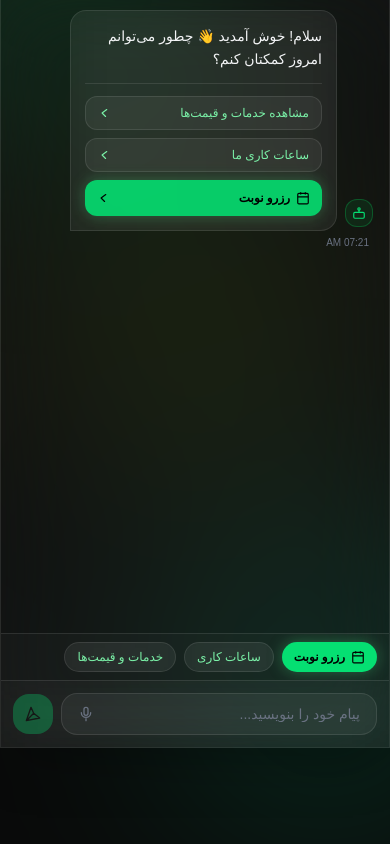
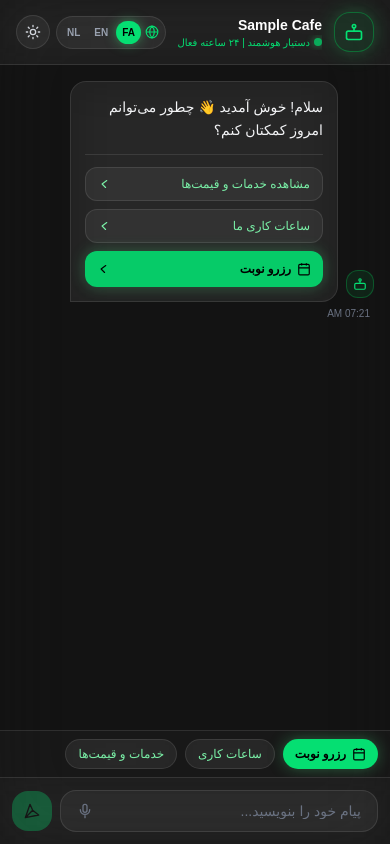
Before and after one commit to nimasharifiniko/NimbleDesk, a Next.js app in the folder frontend/: page /c/sample-cafe in a window 390 px wide. Built offline with nearby package versions, Linux system fonts and the light colour scheme.

Commit message:
fix(chat) mobile viewport dynamic height & sticky header

```diff
--- a/frontend/src/app/c/[slug]/page.tsx
+++ b/frontend/src/app/c/[slug]/page.tsx
@@ -276,42 +276,42 @@ function CustomerChatContent() {
 
   return (
     <div
-      className="relative min-h-screen bg-neutral-950 light:bg-neutral-100 text-gray-100 light:text-slate-900 flex justify-center items-center p-0 md:p-6 font-sans overflow-hidden transition-colors duration-300"
+      className="relative flex flex-col h-[100dvh] max-h-[100dvh] w-full overflow-hidden bg-neutral-950 light:bg-neutral-100 text-gray-100 light:text-slate-900 font-sans transition-colors duration-300 md:items-center md:justify-center md:p-6"
       dir={t.dir}
     >
-      {/* نورهای محو سبز پس‌زمینه (Ambient Glow) */}
-      <div className="pointer-events-none absolute -top-24 -left-24 h-80 w-80 rounded-full bg-green-500/20 blur-[120px]" />
-      <div className="pointer-events-none absolute -bottom-24 -right-24 h-80 w-80 rounded-full bg-emerald-500/20 blur-[120px]" />
-      <div className="pointer-events-none absolute top-1/2 left-1/2 h-72 w-72 -translate-x-1/2 -translate-y-1/2 rounded-full bg-lime-500/10 blur-[100px]" />
+      {/* نورهای محو سبز پس‌زمینه (Ambient Glow) — فقط دسکتاپ */}
+      <div className="pointer-events-none hidden md:block absolute -top-24 -left-24 h-80 w-80 rounded-full bg-green-500/20 blur-[120px]" />
+      <div className="pointer-events-none hidden md:block absolute -bottom-24 -right-24 h-80 w-80 rounded-full bg-emerald-500/20 blur-[120px]" />
+      <div className="pointer-events-none hidden md:block absolute top-1/2 left-1/2 h-72 w-72 -translate-x-1/2 -translate-y-1/2 rounded-full bg-lime-500/10 blur-[100px]" />
 
-      <div className="relative z-10 w-full max-w-md h-screen md:h-[840px] bg-white/[0.04] light:bg-white/90 border border-white/10 light:border-slate-200 rounded-none md:rounded-3xl shadow-2xl light:shadow-md backdrop-blur-2xl flex flex-col overflow-hidden">
-        {/* Header */}
-        <div className="bg-white/[0.03] light:bg-white/80 border-b border-white/10 light:border-slate-200 p-4 flex items-center justify-between z-10 backdrop-blur-xl">
-          <div className="flex items-center gap-3">
-            <div className="w-10 h-10 rounded-2xl bg-green-500/10 border border-green-500/40 flex items-center justify-center text-green-400 shadow-[0_0_20px_rgba(34,197,94,0.3)]">
+      <div className="relative z-10 w-full h-full md:max-w-md md:h-[840px] md:max-h-[90vh] bg-white/[0.04] light:bg-white/90 border-0 md:border md:border-white/10 md:light:border-slate-200 rounded-none md:rounded-3xl shadow-2xl light:shadow-md backdrop-blur-2xl flex flex-col overflow-hidden">
+        {/* Header — flex-none + sticky top-0 برای ماندگاری در موبایل */}
+        <div className="flex-none sticky top-0 z-20 w-full bg-white/[0.03] light:bg-white/80 border-b border-white/10 light:border-slate-200 px-4 py-3 sm:px-6 flex items-center justify-between gap-2 backdrop-blur-xl">
+          <div className="flex items-center gap-3 min-w-0 flex-1">
+            <div className="w-10 h-10 rounded-2xl bg-green-500/10 border border-green-500/40 flex items-center justify-center text-green-400 shadow-[0_0_20px_rgba(34,197,94,0.3)] shrink-0">
               <BotIcon className="w-5 h-5" />
             </div>
-            <div>
-              <h1 className="font-bold text-white light:text-slate-900 text-base capitalize">
+            <div className="min-w-0 flex-1">
+              <h1 className="font-bold text-white light:text-slate-900 text-sm sm:text-base capitalize truncate">
                 {slug.replace(/-/g, " ")}
               </h1>
-              <p className="text-xs text-green-400 flex items-center gap-1">
-                <span className="w-2 h-2 rounded-full bg-green-400 animate-pulse shadow-[0_0_8px_rgba(74,222,128,0.8)]"></span>
-                {t.subtitle}
+              <p className="text-[10px] sm:text-xs text-green-400 flex items-center gap-1 truncate">
+                <span className="w-2 h-2 rounded-full bg-green-400 animate-pulse shadow-[0_0_8px_rgba(74,222,128,0.8)] shrink-0"></span>
+                <span className="truncate">{t.subtitle}</span>
               </p>
             </div>
           </div>
 
-          <div className="flex items-center gap-2">
+          <div className="flex items-center gap-1.5 shrink-0">
             {/* سوئیچر ۳ زبانه */}
-            <div className="flex items-center gap-1 px-1 py-1 rounded-full bg-white/5 light:bg-white/80 border border-white/10 light:border-slate-200 backdrop-blur-xl">
-              <GlobeIcon className="w-3.5 h-3.5 text-green-400 mx-1" />
+            <div className="flex items-center gap-0.5 px-1 py-1 rounded-full bg-white/5 light:bg-white/80 border border-white/10 light:border-slate-200 backdrop-blur-xl">
+              <GlobeIcon className="w-3.5 h-3.5 text-green-400 mx-0.5 shrink-0" />
               {langOptions.map((opt) => (
                 <button
                   key={opt.code}
                   type="button"
                   onClick={() => setLang(opt.code)}
-                  className={`px-2 py-1 rounded-full text-[10px] font-semibold transition ${lang === opt.code
+                  className={`px-1.5 sm:px-2 py-1 rounded-full text-[10px] font-semibold transition ${lang === opt.code
                     ? "bg-green-400 text-black shadow-[0_0_12px_rgba(74,222,128,0.5)]"
                     : "text-gray-400 light:text-slate-500 hover:text-gray-200 light:hover:text-slate-800"
                     }`}
@@ -326,14 +326,14 @@ function CustomerChatContent() {
               type="button"
               onClick={toggleTheme}
               aria-label="Toggle theme"
-              className="flex items-center justify-center rounded-full bg-white/5 light:bg-white/80 border border-white/10 light:border-slate-200 p-2 text-gray-300 light:text-slate-600 backdrop-blur-xl transition hover:border-emerald-500/40"
+              className="flex items-center justify-center rounded-full bg-white/5 light:bg-white/80 border border-white/10 light:border-slate-200 p-2 text-gray-300 light:text-slate-600 backdrop-blur-xl transition hover:border-emerald-500/40 shrink-0"
             >
               {theme === "dark" ? <SunIcon /> : <MoonIcon />}
             </button>
           </div>
         </div>
 
-        {/* Chat Messages */}
+        {/* Chat Messages — flex-1 برای پر کردن فضای میانی */}
         <div className="flex-1 overflow-y-auto p-4 space-y-4">
           {messages.map((msg, index) => (
             <div
@@ -408,8 +408,8 @@ function CustomerChatContent() {
           <div ref={chatEndRef} />
         </div>
 
-        {/* Quick Buttons — اسکرول‌بار کاملاً مخفی */}
-        <div className="px-3 py-2 bg-white/[0.02] light:bg-white/60 border-t border-white/10 light:border-slate-200 flex gap-2 overflow-x-auto [scrollbar-width:none] [-ms-overflow-style:none] [&::-webkit-scrollbar]:hidden">
+        {/* Quick Buttons — flex-none */}
+        <div className="flex-none px-3 py-2 bg-white/[0.02] light:bg-white/60 border-t border-white/10 light:border-slate-200 flex gap-2 overflow-x-auto [scrollbar-width:none] [-ms-overflow-style:none] [&::-webkit-scrollbar]:hidden">
           <button
             type="button"
             onClick={() => setShowBookingModal(true)}
@@ -434,8 +434,8 @@ function CustomerChatContent() {
           </button>
         </div>
 
-        {/* Input Bar */}
-        <div className="p-3 bg-white/[0.03] light:bg-white/80 border-t border-white/10 light:border-slate-200 flex items-center gap-2 backdrop-blur-xl">
+        {/* Input Bar — flex-none ثابت در پایین */}
+        <div className="flex-none p-3 sm:p-4 bg-white/[0.03] light:bg-white/80 border-t border-white/10 light:border-slate-200 flex items-center gap-2 backdrop-blur-xl">
           <div className="flex-1 flex items-center gap-2 bg-white/5 light:bg-white border border-white/10 light:border-slate-200 focus-within:border-green-400/60 rounded-2xl px-4 transition">
             <input
               type="text"
@@ -459,7 +459,7 @@ function CustomerChatContent() {
 
         {/* Booking Modal */}
         {showBookingModal && (
-          <div className="absolute inset-0 z-20 flex items-end md:items-center justify-center bg-black/70 backdrop-blur-sm p-4">
+          <div className="absolute inset-0 z-30 flex items-end md:items-center justify-center bg-black/70 backdrop-blur-sm p-4">
             <div className="w-full max-w-sm bg-white/[0.06] light:bg-white border border-white/10 light:border-slate-200 rounded-3xl shadow-2xl light:shadow-xl backdrop-blur-2xl p-5 relative">
               <button
                 type="button"
@@ -476,7 +476,7 @@ function CustomerChatContent() {
                 <>
                   <div className="flex items-center gap-2 mb-4">
                     <div className="w-9 h-9 rounded-xl bg-green-500/10 border border-green-500/40 flex items-center justify-center text-green-400 shadow-[0_0_15px_rgba(74,222,128,0.3)]">
-                      <CalendarIcon className="w-4.5 h-4.5" />
+                      <CalendarIcon className="w-4 h-4" />
                     </div>
                     <h2 className="font-bold text-white light:text-slate-900">{t.modalTitle}</h2>
                   </div>
```
